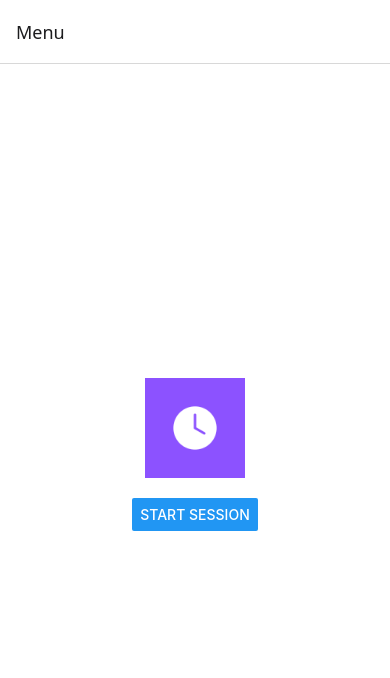
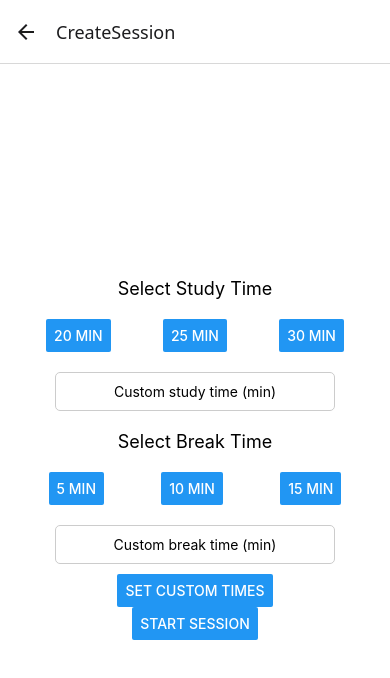
Before and after one commit to christianmarrtinez/pomodoro-app, a React Native app: screen /CreateSession in a window 390 px wide. Before the commit this address had no page. Shown: the top 678 px of the page. Built offline with nearby package versions, Linux system fonts and the light colour scheme.

Commit message:
Add create session page with custom buttons

```diff
--- a/App.js
+++ b/App.js
@@ -1,9 +1,9 @@
 import React from 'react';
 import { NavigationContainer } from '@react-navigation/native';
 import { createStackNavigator } from '@react-navigation/stack';
-import MenuScreen from './screens/MenuScreen.js';
-import TimerScreen from './screens/TimerScreen.js';
-
+import MenuScreen from './screens/MenuScreen';
+import CreateSession from './screens/CreateSession';
+import TimerScreen from './screens/TimerScreen';
 
 const Stack = createStackNavigator();
 
@@ -12,6 +12,7 @@ export default function App() {
     <NavigationContainer>
       <Stack.Navigator initialRouteName="Menu">
         <Stack.Screen name="Menu" component={MenuScreen} />
+        <Stack.Screen name="CreateSession" component={CreateSession} />
         <Stack.Screen name="Timer" component={TimerScreen} />
       </Stack.Navigator>
     </NavigationContainer>
--- /dev/null
+++ b/screens/CreateSession.js
@@ -0,0 +1,86 @@
+import React, { useState } from 'react';
+import { View, Button, StyleSheet, TextInput, Text } from 'react-native';
+
+const CreateSession = ({ navigation }) => {
+  const [studyTime, setStudyTime] = useState(null);
+  const [breakTime, setBreakTime] = useState(null);
+  const [customStudyTime, setCustomStudyTime] = useState('');
+  const [customBreakTime, setCustomBreakTime] = useState('');
+
+  const handleStartSession = () => {
+    if (studyTime && breakTime) {
+      navigation.navigate('Timer', { studyTime, breakTime });
+    } else {
+      alert('Please select both study and break times!');
+    }
+  };
+
+  const selectCustomTime = () => {
+    if (customStudyTime) setStudyTime(parseInt(customStudyTime, 10) * 60);
+    if (customBreakTime) setBreakTime(parseInt(customBreakTime, 10) * 60);
+  };
+
+  return (
+    <View style={styles.container}>
+      <Text style={styles.header}>Select Study Time</Text>
+      <View style={styles.buttonRow}>
+        <Button title="20 min" onPress={() => setStudyTime(20 * 60)} />
+        <Button title="25 min" onPress={() => setStudyTime(25 * 60)} />
+        <Button title="30 min" onPress={() => setStudyTime(30 * 60)} />
+      </View>
+      <TextInput
+        style={styles.input}
+        placeholder="Custom study time (min)"
+        keyboardType="numeric"
+        onChangeText={setCustomStudyTime}
+        value={customStudyTime}
+      />
+      <Text style={styles.header}>Select Break Time</Text>
+      <View style={styles.buttonRow}>
+        <Button title="5 min" onPress={() => setBreakTime(5 * 60)} />
+        <Button title="10 min" onPress={() => setBreakTime(10 * 60)} />
+        <Button title="15 min" onPress={() => setBreakTime(15 * 60)} />
+      </View>
+      <TextInput
+        style={styles.input}
+        placeholder="Custom break time (min)"
+        keyboardType="numeric"
+        onChangeText={setCustomBreakTime}
+        value={customBreakTime}
+      />
+      <Button title="Set Custom Times" onPress={selectCustomTime} />
+      <Button title="Start Session" onPress={handleStartSession} />
+    </View>
+  );
+};
+
+const styles = StyleSheet.create({
+  container: {
+    flex: 1,
+    justifyContent: 'center',
+    alignItems: 'center',
+    padding: 20,
+    backgroundColor: '#fff',
+  },
+  header: {
+    fontSize: 18,
+    marginVertical: 10,
+  },
+  buttonRow: {
+    flexDirection: 'row',
+    justifyContent: 'space-around',
+    marginVertical: 10,
+    width: '100%',
+  },
+  input: {
+    borderWidth: 1,
+    borderColor: '#ccc',
+    padding: 10,
+    marginVertical: 10,
+    width: '80%',
+    borderRadius: 5,
+    textAlign: 'center',
+  },
+});
+
+export default CreateSession;
--- a/screens/MenuScreen.js
+++ b/screens/MenuScreen.js
@@ -5,8 +5,8 @@ const MenuScreen = ({ navigation }) => (
   <View style={styles.menuContainer}>
     <Image source={require('../assets/icon.png')} style={styles.icon} />
     <Button
-      title="Start Session"
-      onPress={() => navigation.navigate('Timer')}
+      title="Create Session"
+      onPress={() => navigation.navigate('CreateSession')}
     />
   </View>
 );
--- a/screens/TimerScreen.js
+++ b/screens/TimerScreen.js
@@ -6,8 +6,10 @@ import { vibrate } from '../utils';
 export default class TimerScreen extends React.Component {
   constructor(props) {
     super(props);
+    const { studyTime, breakTime } = props.route.params;
     this.state = {
-      time: 1500, // Initial work time: 25 minutes in seconds
+      time: studyTime || 1500, // Default to 25 minutes if no time passed
+      breakTime: breakTime || 300, // Default to 5 minutes if no break time passed
       timerRunning: false,
       timerLabel: 'Work Time',
     };
```
Also changed, not shown: 1 other file (tests, documents, lock files or other folders).
